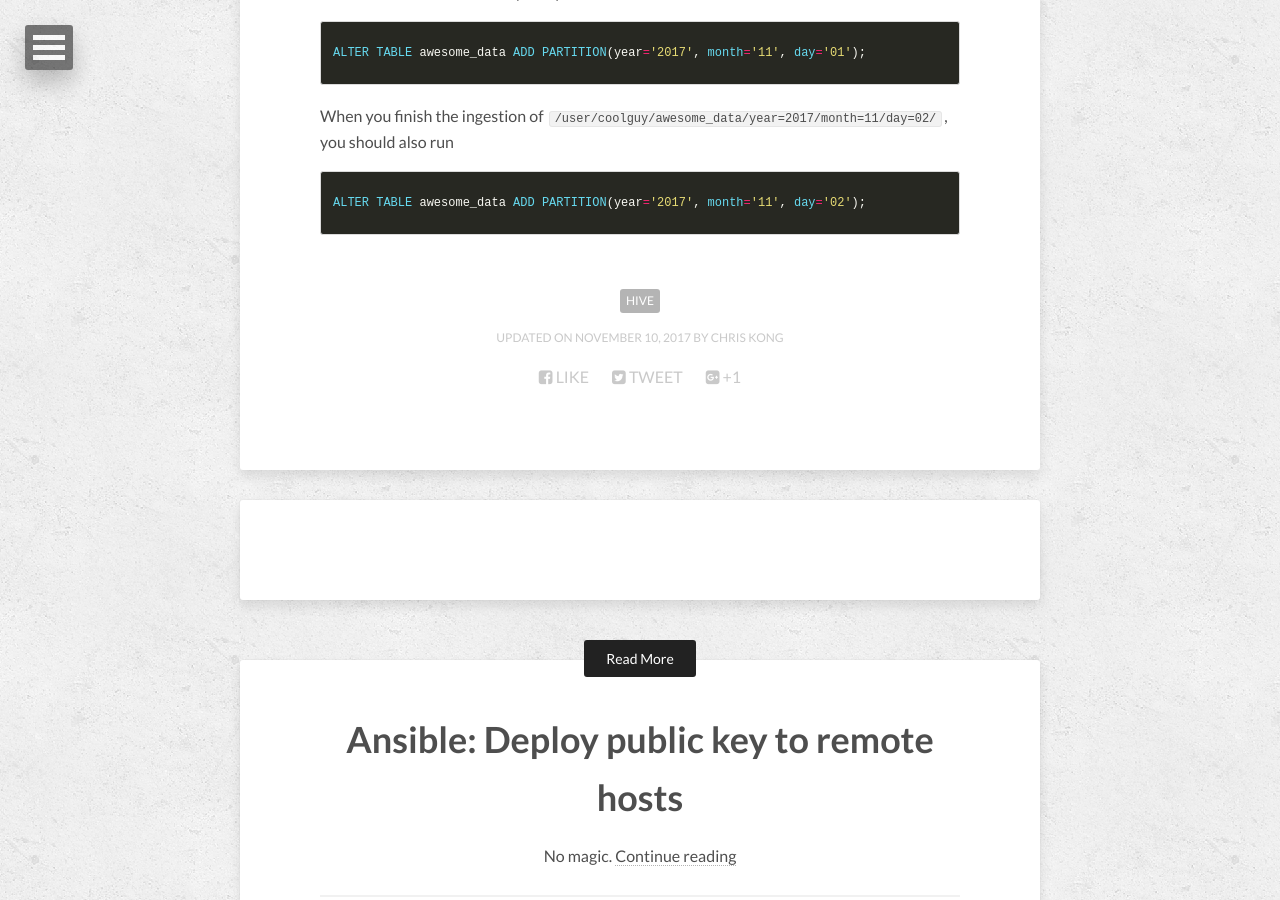
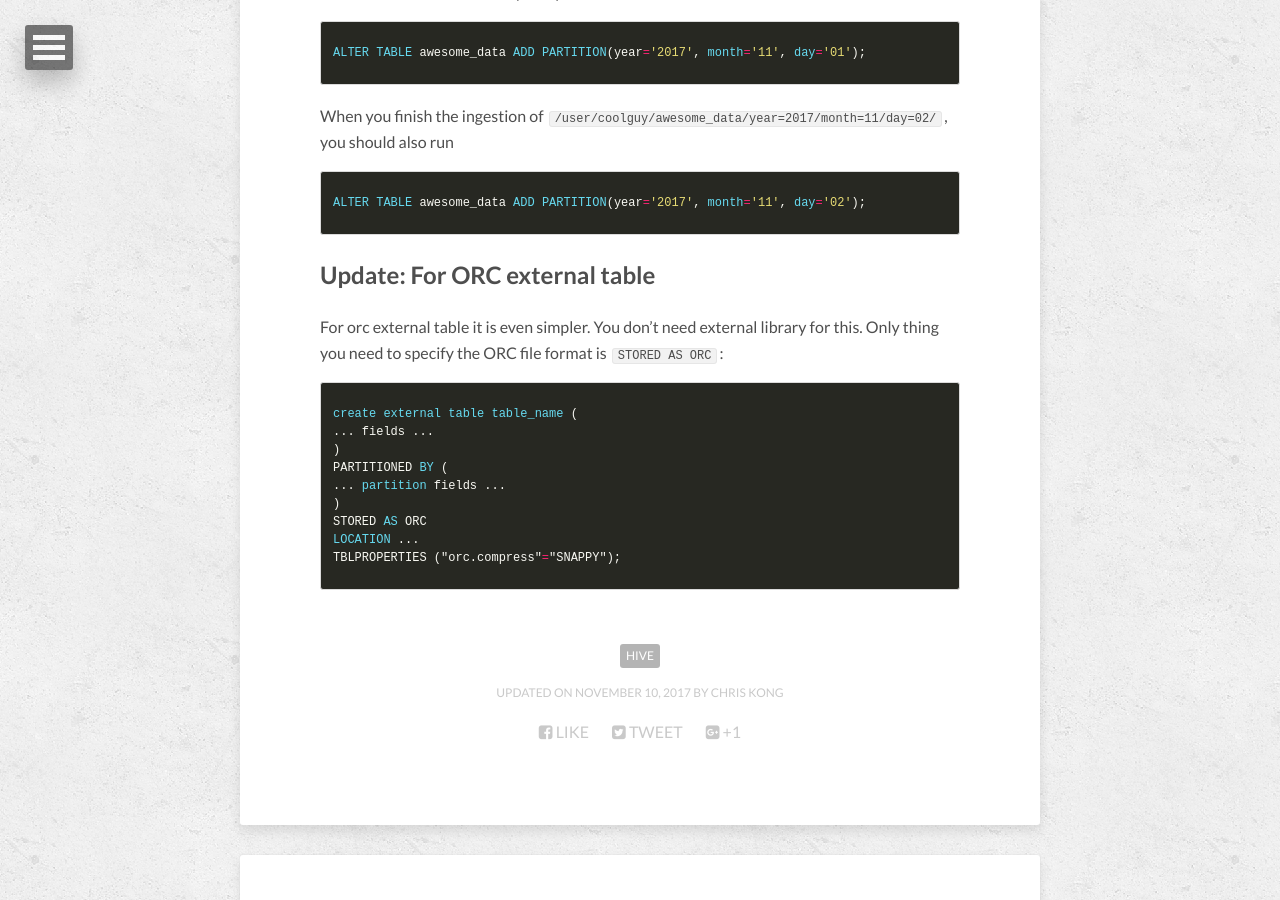
Before and after one commit to visualskyrim/visualskyrim.github.io, a Jekyll site: the page built from _posts/2017-11-10-create-external-json-hive-table-with-partitions.md, in a window 1280 px wide and 900 px high, scrolled down 2298 px. Built offline with Jekyll 4.4.1, drawn with Linux system fonts in a browser that asks for light colours; nearby versions of some CDN libraries; comment, search, counter and statistics services are not loaded.

Commit message:
Add orc code sample

```diff
--- a/_posts/2017-11-10-create-external-json-hive-table-with-partitions.md
+++ b/_posts/2017-11-10-create-external-json-hive-table-with-partitions.md
@@ -93,3 +93,21 @@ When you finish the ingestion of `/user/coolguy/awesome_data/year=2017/month=11/
 {% highlight sql %}
 ALTER TABLE awesome_data ADD PARTITION(year='2017', month='11', day='02');
 {% endhighlight %}
+
+
+## Update: For ORC external table
+
+For orc external table it is even simpler.
+You don't need external library for this. Only thing you need to specify the ORC file format is `STORED AS ORC`:
+
+{% highlight sql %}
+create external table table_name (
+... fields ...
+)
+PARTITIONED BY (
+... partition fields ...
+)
+STORED AS ORC
+LOCATION ...
+TBLPROPERTIES ("orc.compress"="SNAPPY");
+{% endhighlight %}
```
